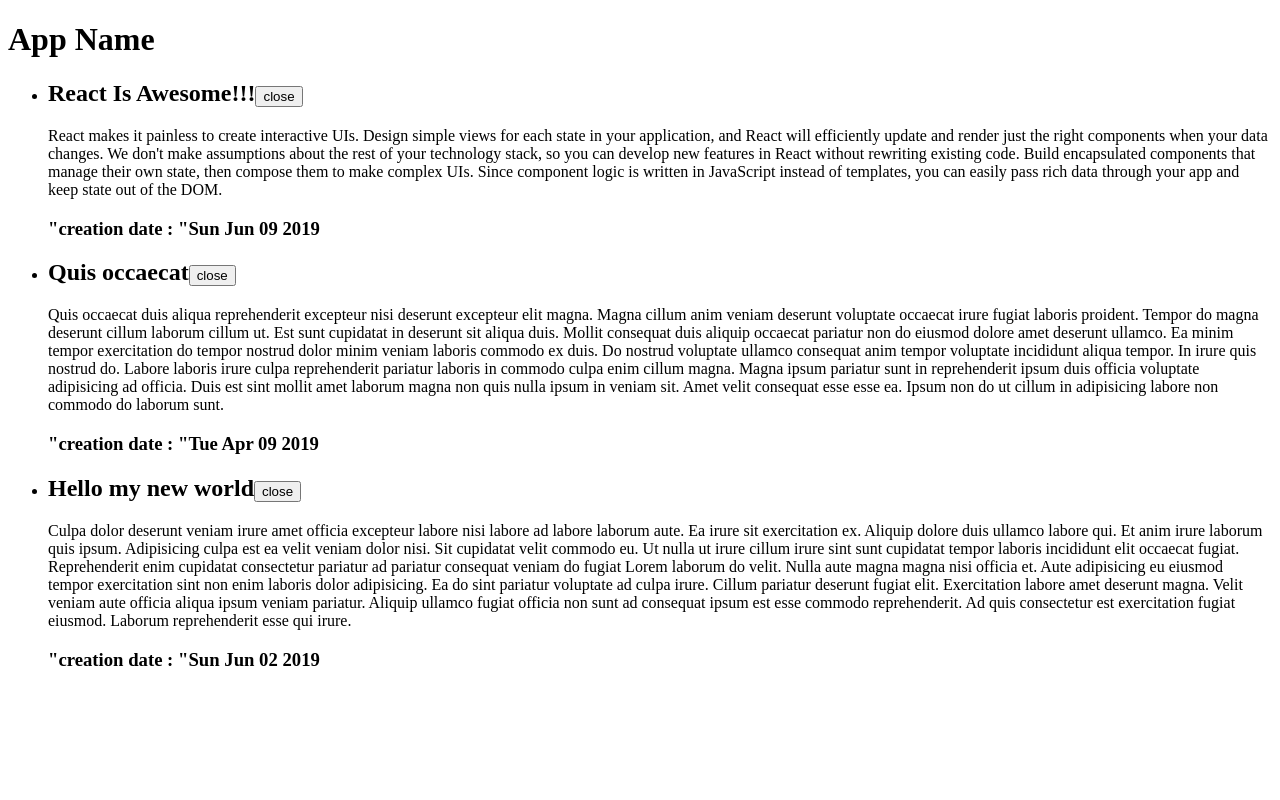
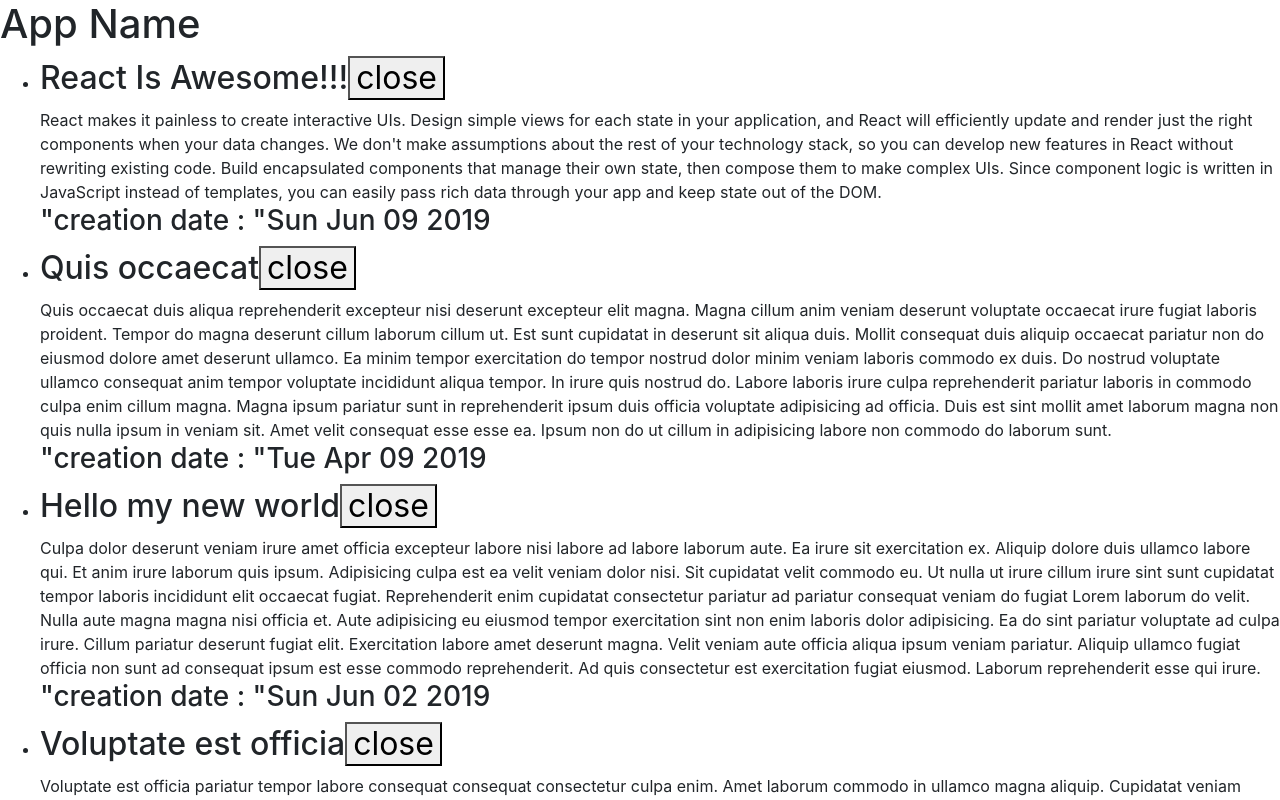
Before and after one commit to evgenynovak/book-app, a React (Create React App) app: page / in a window 1280 px wide. Shown: the top 800 px of the page. Built offline with nearby package versions, Linux system fonts and the light colour scheme.

Commit message:
added bootstrap

```diff
--- a/package.json
+++ b/package.json
@@ -3,6 +3,7 @@
   "version": "0.1.0",
   "private": true,
   "dependencies": {
+    "bootstrap": "^4.3.1",
     "react": "^16.9.0",
     "react-dom": "^16.9.0",
     "react-scripts": "3.1.1"
--- a/src/components/App.js
+++ b/src/components/App.js
@@ -1,6 +1,6 @@
 import React from 'react'
 import ArticleList from './ArticleList'
-
+import 'bootstrap/dist/css/bootstrap.css'
 import articles from '../database.js'
 
 function App() {
--- a/src/components/ArticleList.js
+++ b/src/components/ArticleList.js
@@ -1,11 +1,12 @@
 import React from 'react'
 import Article from './Article'
 export default function ArticleList({articles}) {
+        const articleElements = articles.map(article =>
+          <li key = {article.id}><Article article = {article}/></li>
+          )
         return(
             <ul>
-               <li><Article article={articles[0]}/></li>
-               <li><Article article={articles[1]}/></li>
-               <li><Article article={articles[2]}/></li>
+              {articleElements}
             </ul>
           );
   }
```
Also changed, not shown: 1 other file (tests, documents, lock files or other folders).
